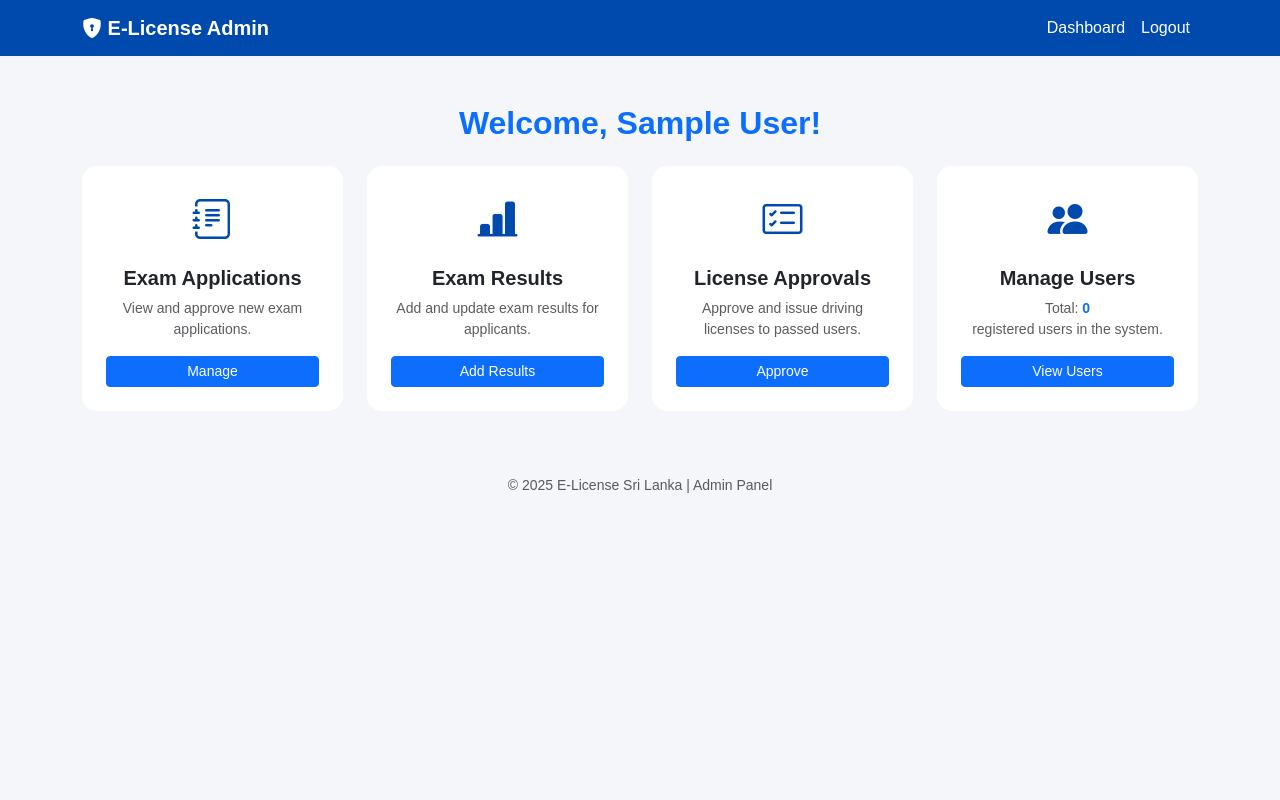
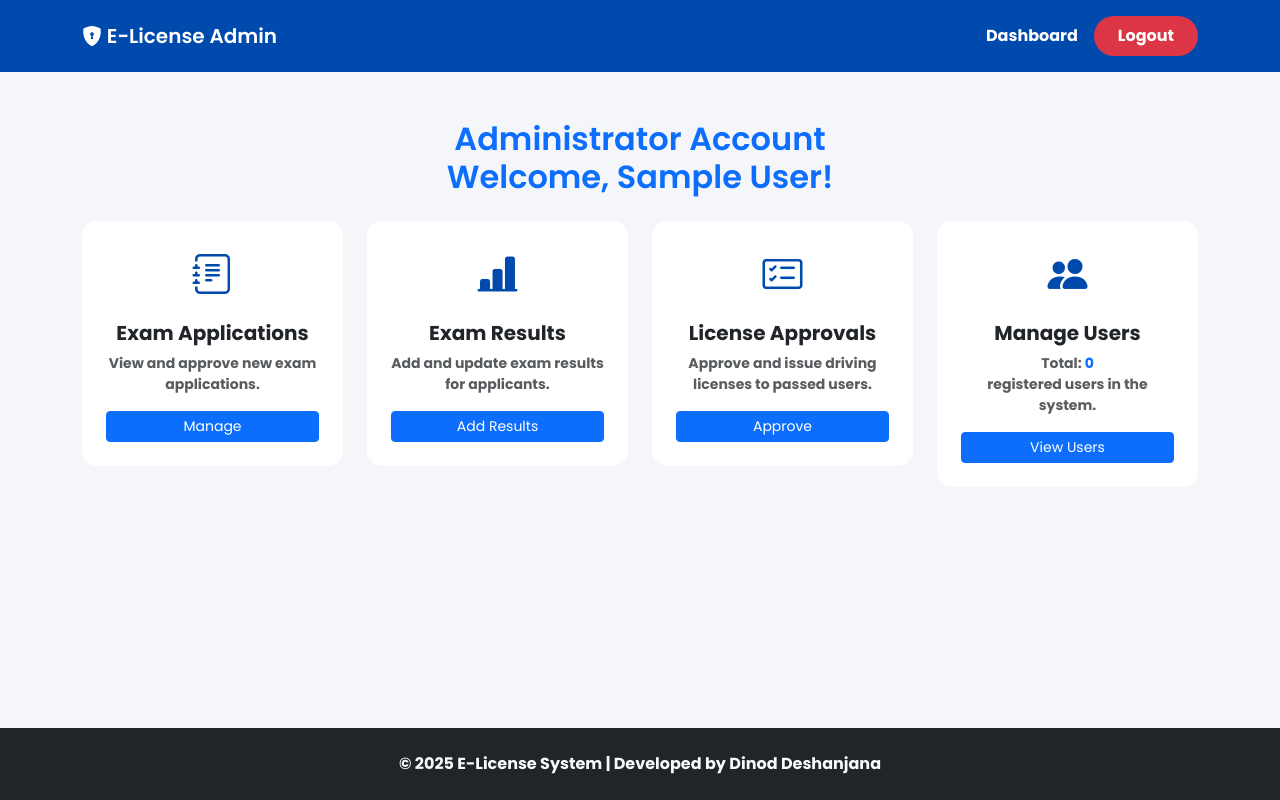
Before and after one commit to DinodDeshanjana/Elicense-System, a PHP site: page /admin/admin.php in a window 1280 px wide. Run offline with PHP 8.4, Linux system fonts and the light colour scheme; the visitor is signed in with stand-in values (Sample User, id 1); data that the repository does not hold is empty.

Commit message:
File Updated.

```diff
--- a/admin/admin.php
+++ b/admin/admin.php
@@ -1,39 +1,28 @@
 <?php
-/**
- * E-License System | ADMIN - Main Dashboard
- *
- * - Provides an overview of system statistics and links to management pages.
- * - Protected page: only accessible to users with the 'admin' role.
- * - Fetches counts for pending applications, results, licenses, and total users.
- */
 
 session_start();
 require 'dbconnection.php';
 
-// --- SECURITY CHECK ---
-// 1. Check if a user is logged in.
 if (!isset($_SESSION['user_id'])) {
     $_SESSION['error_message'] = "Please log in to access the admin panel.";
     header("Location: login.php");
     exit();
 }
-// 2. Check if the logged-in user is an admin.
+
 if ($_SESSION['role'] !== 'admin') {
     $_SESSION['error_message'] = "You do not have permission to access this page.";
-    header("Location: dashboard.php"); // Redirect non-admins to their dashboard
+    header("Location: dashboard.php");
     exit();
 }
 
-// Get the admin's name from the session to display it
+
 $admin_name = $_SESSION['fullname'];
 
 
-// --- DATA FETCHING FOR WIDGETS ---
-// 1. Count pending exam applications
+
 $sql_pending_apps = "SELECT COUNT(application_id) AS pending_count FROM exam_applications WHERE status = 'Pending'";
 $pending_apps_count = $conn->query($sql_pending_apps)->fetch_assoc()['pending_count'] ?? 0;
 
-// 2. Count pending exam results (for Approved applications)
 $sql_pending_results = "SELECT COUNT(ea.application_id) AS pending_count
                         FROM exam_applications ea
                         LEFT JOIN exam_results er ON ea.application_id = er.application_id
@@ -41,11 +30,10 @@ $sql_pending_results = "SELECT COUNT(ea.application_id) AS pending_count
 $pending_results_count = $conn->query($sql_pending_results)->fetch_assoc()['pending_count'] ?? 0;
 
 
-// 3. Count licenses in 'Processing' status
+
 $sql_processing_licenses = "SELECT COUNT(license_id) AS processing_count FROM licenses WHERE status = 'Processing'";
 $processing_licenses_count = $conn->query($sql_processing_licenses)->fetch_assoc()['processing_count'] ?? 0;
 
-// 4. Count total users
 $sql_total_users = "SELECT COUNT(user_id) AS total_users FROM users WHERE role = 'user'";
 $total_users_count = $conn->query($sql_total_users)->fetch_assoc()['total_users'] ?? 0;
 
@@ -57,24 +45,18 @@ $conn->close();
   <meta charset="UTF-8">
   <meta name="viewport" content="width=device-width, initial-scale=1">
   <title>E-License | Admin Dashboard</title>
-  <!-- Bootstrap CSS -->
+
   <link href="https://cdn.jsdelivr.net/npm/bootstrap@5.3.3/dist/css/bootstrap.min.css" rel="stylesheet">
-  <!-- Icons -->
+
   <link href="https://cdn.jsdelivr.net/npm/bootstrap-icons@1.11.3/font/bootstrap-icons.css" rel="stylesheet">
+  <link href="https://cdnjs.cloudflare.com/ajax/libs/font-awesome/6.4.0/css/all.min.css" rel="stylesheet" />
+  <link rel="preconnect" href="https://fonts.googleapis.com">
+  <link rel="preconnect" href="https://fonts.gstatic.com" crossorigin>
+  <link href="https://fonts.googleapis.com/css2?family=Poppins:wght@400;600;700&display=swap" rel="stylesheet">
   <style>
     body {
       background-color: #f4f6f9;
       font-family: 'Poppins', sans-serif;
-    }
-    .navbar {
-      background-color: #004aad;
-    }
-    .navbar-brand {
-      color: #fff !important;
-      font-weight: 600;
-    }
-    .nav-link {
-      color: #fff !important;
     }
     .card {
       border: none;
@@ -95,32 +77,36 @@ $conn->close();
         right: 15px;
         font-size: 1rem;
     }
+
+        .btn-logout {
+      background-color: #dc3545;
+      color: white;
+      font-weight: bold;
+      padding: 0.5rem 1.5rem;
+      border-radius: 50px;
+      transition: all 0.3s ease;
+      border: none;
+      text-decoration: none;
+      display: inline-block;
+    }
+        .btn-logout:hover {
+      background-color: #c82333;
+      color: white;
+      transform: translateY(-2px);
+    }
   </style>
 </head>
 <body>
 
-  <!-- Navbar -->
-  <nav class="navbar navbar-expand-lg">
-    <div class="container">
-      <a class="navbar-brand" href="admin_dashboard.php"><i class="bi bi-shield-lock-fill"></i> E-License Admin</a>
-      <button class="navbar-toggler bg-light" type="button" data-bs-toggle="collapse" data-bs-target="#navbarNav">
-        <span class="navbar-toggler-icon"></span>
-      </button>
-      <div class="collapse navbar-collapse justify-content-end" id="navbarNav">
-        <ul class="navbar-nav">
-          <li class="nav-item"><a class="nav-link active" href="admin_dashboard.php">Dashboard</a></li>
-          <li class="nav-item"><a class="nav-link" href="logout.php">Logout</a></li>
-        </ul>
-      </div>
-    </div>
-  </nav>
 
-  <!-- Dashboard -->
+<?php include "adminnavigation.php"?>
+
+
   <div class="container py-5">
-    <h2 class="mb-4 fw-semibold text-center text-primary">Welcome, <?php echo htmlspecialchars($admin_name); ?>!</h2>
+    <h2 class="mb-4 fw-semibold text-center text-primary">Administrator Account <br> Welcome,  <?php echo htmlspecialchars($admin_name); ?>!</h2>
     <div class="row g-4">
 
-      <!-- Manage Exam Applications -->
+
       <div class="col-md-3">
         <div class="card text-center p-4">
           <?php if ($pending_apps_count > 0): ?>
@@ -133,7 +119,6 @@ $conn->close();
         </div>
       </div>
 
-      <!-- Add / Update Results -->
       <div class="col-md-3">
         <div class="card text-center p-4">
           <?php if ($pending_results_count > 0): ?>
@@ -146,7 +131,6 @@ $conn->close();
         </div>
       </div>
 
-      <!-- License Approvals -->
       <div class="col-md-3">
         <div class="card text-center p-4">
            <?php if ($processing_licenses_count > 0): ?>
@@ -159,7 +143,6 @@ $conn->close();
         </div>
       </div>
 
-      <!-- Manage Users -->
       <div class="col-md-3">
         <div class="card text-center p-4">
           <i class="bi bi-people-fill mb-3"></i>
@@ -172,11 +155,8 @@ $conn->close();
     </div>
   </div>
 
-  <footer class="text-center py-3 text-muted small">
-    © <?php echo date("Y"); ?> E-License Sri Lanka | Admin Panel
-  </footer>
 
-  <!-- Bootstrap JS -->
+
   <script src="https://cdn.jsdelivr.net/npm/bootstrap@5.3.3/dist/js/bootstrap.bundle.min.js"></script>
 </body>
 </html>
--- /dev/null
+++ b/admin/adminnavigation.php
@@ -0,0 +1,91 @@
+
+<!DOCTYPE html>
+<html lang="en">
+<head>
+  <meta charset="UTF-8">
+  <meta name="viewport" content="width=device-width, initial-scale=1">
+  <title>E-License | Admin Dashboard</title>
+  <!-- Bootstrap CSS -->
+  <link href="https://cdn.jsdelivr.net/npm/bootstrap@5.3.3/dist/css/bootstrap.min.css" rel="stylesheet">
+  <!-- Icons -->
+  <link href="https://cdn.jsdelivr.net/npm/bootstrap-icons@1.11.3/font/bootstrap-icons.css" rel="stylesheet">
+    <link href="https://cdnjs.cloudflare.com/ajax/libs/font-awesome/6.4.0/css/all.min.css" rel="stylesheet" />
+  <link rel="preconnect" href="https://fonts.googleapis.com">
+  <link rel="preconnect" href="https://fonts.gstatic.com" crossorigin>
+  <link href="https://fonts.googleapis.com/css2?family=Poppins:wght@400;600;700&display=swap" rel="stylesheet">
+  <style>
+    body {
+      background-color: #f4f6f9;
+      font-family: 'Poppins', sans-serif;
+      font-weight:bold;
+    }
+    .navbar {
+      background-color: #004aad;
+      padding: 1rem 0;
+    }
+    .navbar-brand {
+      color: #fff !important;
+      font-weight: 600;
+
+    }
+    .nav-link {
+      color: #fff !important;
+margin: 0 0.5rem;
+    }
+    .card {
+      border: none;
+      border-radius: 15px;
+      transition: all 0.3s ease;
+    }
+
+        .btn-logout {
+      background-color: #dc3545;
+      color: white;
+      font-weight: bold;
+      padding: 0.5rem 1.5rem;
+      border-radius: 50px;
+      transition: all 0.3s ease;
+      border: none;
+      text-decoration: none;
+      display: inline-block;
+    }
+        .btn-logout:hover {
+      background-color: #c82333;
+      color: white;
+      transform: translateY(-2px);
+    }
+        footer {
+  position: absolute;
+  bottom: 0;
+  width: 100%;
+}
+  </style>
+</head>
+<body>
+
+  <!-- Navbar -->
+  <nav class="navbar navbar-expand-lg">
+    <div class="container">
+      <a class="navbar-brand" href="admin.php"><i class="bi bi-shield-lock-fill"></i> E-License Admin</a>
+      <button class="navbar-toggler bg-light" type="button" data-bs-toggle="collapse" data-bs-target="#navbarNav">
+        <span class="navbar-toggler-icon"></span>
+      </button>
+      <div class="collapse navbar-collapse justify-content-end" id="navbarNav">
+        <ul class="navbar-nav">
+          <li class="nav-item"><a class="nav-link active" href="admin.php">Dashboard</a></li>
+          <li class="nav-item"><a href="logout.php" class="btn-logout btn-login">Logout</a></li>
+
+        </ul>
+      </div>
+    </div>
+  </nav>
+
+  <footer class="bg-dark text-light py-4 mt-5">
+    <div class="container text-center">
+      <p class="mb-0">&copy; <?php echo date("Y"); ?> E-License System | Developed by Dinod Deshanjana</p>
+    </div>
+  </footer>
+  <!-- Bootstrap JS -->
+  <script src="https://cdn.jsdelivr.net/npm/bootstrap@5.3.3/dist/js/bootstrap.bundle.min.js"></script>
+</body>
+</html>
--- a/admin/logout.php
+++ b/admin/logout.php
@@ -30,6 +30,6 @@ session_start();
 $_SESSION['success_message'] = "You have been logged out successfully.";
 
 // Redirect to the login page
-header("Location: login.php");
+header("Location: ../index.php");
 exit();
 ?>
--- a/register.php
+++ b/register.php
@@ -150,7 +150,7 @@ $conn->close();
         </div>
       </form>
       <div class="text-center mt-3 back-link">
-        <a href="index.html" class="mb-0 text-decoration-none"><i class="bi bi-arrow-left-circle"></i> Back to Home</a>
+        <a href="index.php" class="mb-0 text-decoration-none"><i class="bi bi-arrow-left-circle"></i> Back to Home</a>
       </div>
     </div>
   </div>
```
Also changed, not shown: admin/examapplications.php (+34 -22 lines), admin/examresult.php (+27 -20 lines), admin/licenseapprovals.php (+17 -17 lines), admin/manageusers.php (+22 -16 lines), applyexam.php (+15 -68 lines), index.php (+25 -21 lines), logout.php (+4 -15 lines), usernavigation.php (+2 -5 lines).
